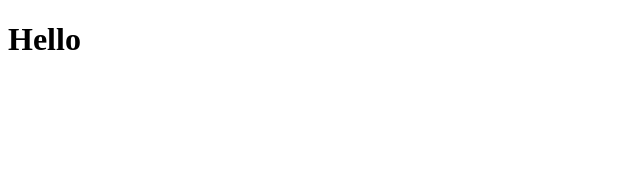
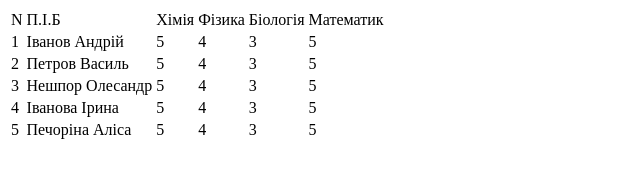
Before and after one commit to Sashenkov/HW1, a plain HTML site: page index.html in a window 1280 px wide. Shown: the whole page, without its empty margins (0-640 px from the left). Drawn offline with Linux system fonts and the light colour scheme.

Commit message:
голр

```diff
--- a/index.html
+++ b/index.html
@@ -4,10 +4,58 @@
     <meta charset="UTF-8">
     <meta http-equiv="X-UA-Compatible" content="IE=edge">
     <meta name="viewport" content="width=device-width, initial-scale=1.0">
-    <title>Домашня робота</title>
+    <title>Document</title>
 </head>
 <body>
-    <h1>Hello</h1>
-
+   <table class="table table-bordered border-dark">
+       <tr>
+        <td>N</td>
+        <td>П.І.Б</td>
+        <td>Хімія</td>
+        <td>Фізика</td>
+        <td>Біологія</td>
+        <td>Математик</td>
+       </tr>
+    <tr>
+        <td>1</td>
+        <td>Іванов Андрій</td>
+        <td>5</td>
+        <td>4</td>
+        <td>3</td>
+        <td>5</td>
+    </tr>
+    <tr>
+        <td>2</td>
+        <td>Петров Василь</td>
+        <td>5</td>
+        <td>4</td>
+        <td>3</td>
+        <td>5</td>
+    </tr>
+    <tr>
+        <td>3</td>
+        <td>Нешпор Олесандр</td>
+        <td>5</td>
+        <td>4</td>
+        <td>3</td>
+        <td>5</td>
+    </tr>
+    <tr>
+        <td>4</td>
+        <td>Іванова Ірина</td>
+        <td>5</td>
+        <td>4</td>
+        <td>3</td>
+        <td>5</td>
+    </tr>
+    <tr>
+        <td>5</td>
+        <td>Печоріна Аліса</td>
+        <td>5</td>
+        <td>4</td>
+        <td>3</td>
+        <td>5</td>
+    </tr>
+   </table>
 </body>
 </html>
--- /dev/null
+++ b/styles.css
@@ -0,0 +1 @@
+.table table-bordered border-dark
```
